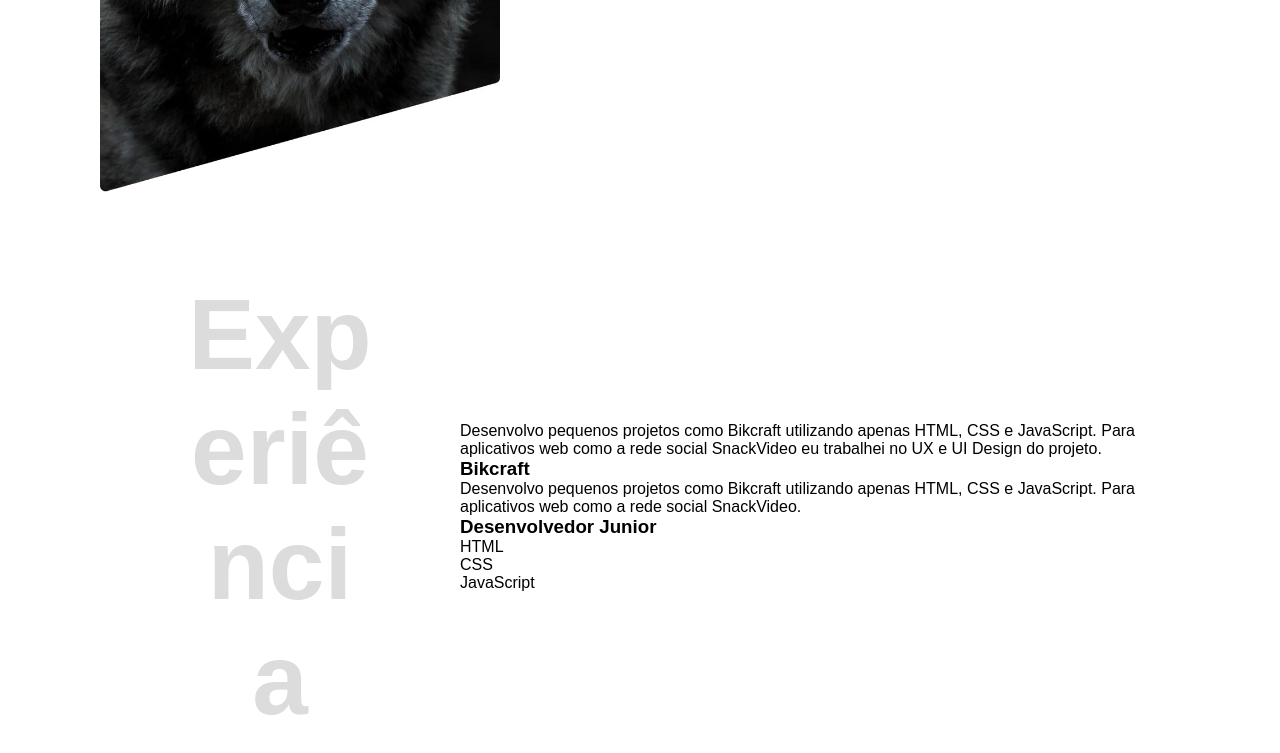
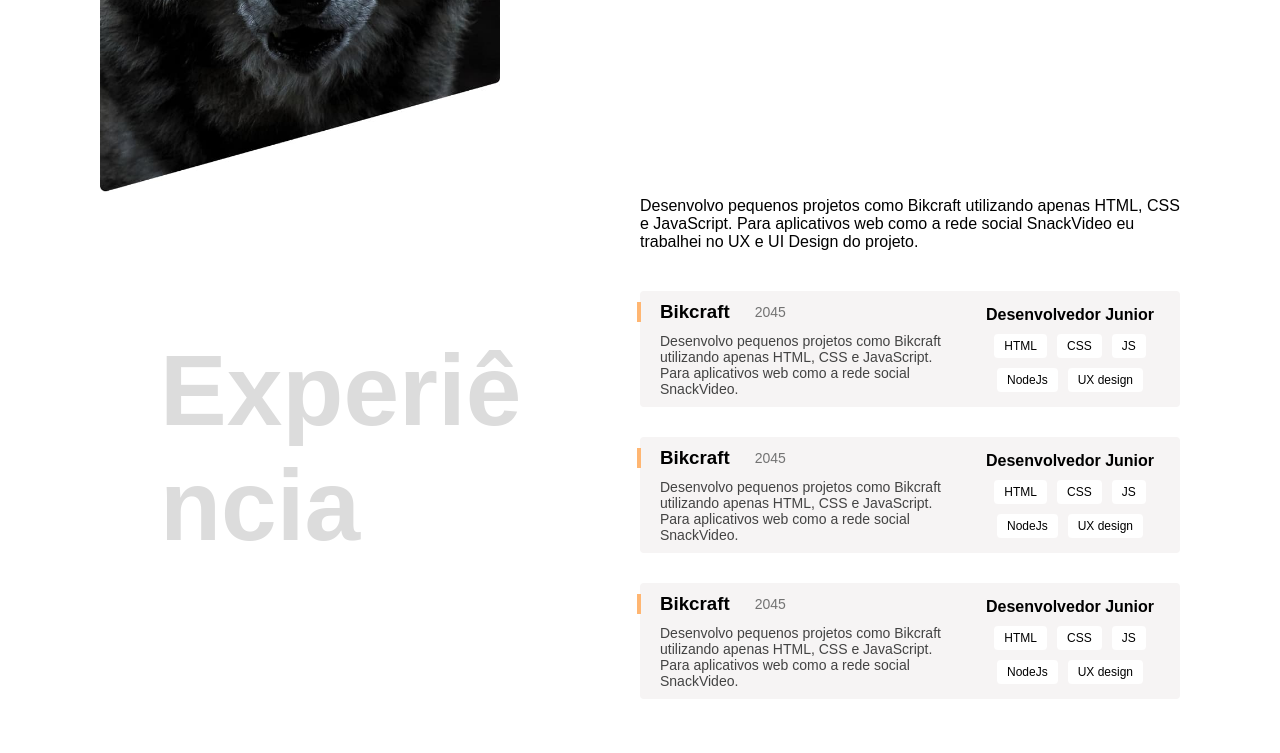
Before and after one commit to devopMarkz/Projeto-Portif-lio, a plain HTML site: page index.html in a window 1280 px wide. Shown: the part 553-1306 px from the top of the page. After the commit the page ends 1252 px from the top, so only its background shows below. Drawn offline with Linux system fonts and the light colour scheme.

Commit message:
Criando sessões de competência dos usuários

```diff
--- a/index.html
+++ b/index.html
@@ -45,7 +45,7 @@
             <h2 class="experiencia__container__titulo">Experiência</h2>
         </div>
 
-        <div class="experiencia__container">
+        <div class="experiencia__container experiencia-projetos">
             <p class="experiencia__container__descricao">
                 Desenvolvo pequenos projetos como Bikcraft utilizando apenas HTML, CSS e JavaScript. Para aplicativos web como a rede social SnackVideo eu trabalhei no UX e UI Design do projeto.
             </p>
@@ -61,7 +61,45 @@
                         <ul class="competencias__lista">
                             <li class="competencias__lista__item">HTML</li>
                             <li class="competencias__lista__item">CSS</li>
-                            <li class="competencias__lista__item">JavaScript</li>
+                            <li class="competencias__lista__item">JS</li>
+                            <li class="competencias__lista__item">NodeJs</li>
+                            <li class="competencias__lista__item">UX design</li>
+                        </ul>
+                    </div>
+                </li>
+
+                <li class="experiencia__container__lista__item">
+                    <div class="titulo-descricao">
+                        <h3>Bikcraft</h3>
+                        <p>Desenvolvo pequenos projetos como Bikcraft utilizando apenas HTML, CSS e JavaScript. Para aplicativos web como a rede social SnackVideo. </p>
+                    </div>
+
+                    <div class="competencias">
+                        <h3 class="competencias__titulo">Desenvolvedor Junior</h3>
+                        <ul class="competencias__lista">
+                            <li class="competencias__lista__item">HTML</li>
+                            <li class="competencias__lista__item">CSS</li>
+                            <li class="competencias__lista__item">JS</li>
+                            <li class="competencias__lista__item">NodeJs</li>
+                            <li class="competencias__lista__item">UX design</li>
+                        </ul>
+                    </div>
+                </li>
+
+                <li class="experiencia__container__lista__item">
+                    <div class="titulo-descricao">
+                        <h3>Bikcraft</h3>
+                        <p>Desenvolvo pequenos projetos como Bikcraft utilizando apenas HTML, CSS e JavaScript. Para aplicativos web como a rede social SnackVideo. </p>
+                    </div>
+
+                    <div class="competencias">
+                        <h3 class="competencias__titulo">Desenvolvedor Junior</h3>
+                        <ul class="competencias__lista">
+                            <li class="competencias__lista__item">HTML</li>
+                            <li class="competencias__lista__item">CSS</li>
+                            <li class="competencias__lista__item">JS</li>
+                            <li class="competencias__lista__item">NodeJs</li>
+                            <li class="competencias__lista__item">UX design</li>
                         </ul>
                     </div>
                 </li>
--- a/src/css/global.css
+++ b/src/css/global.css
@@ -17,10 +17,14 @@ ul{
 
 :root{
     --background-site: #FAFAFA;
+    --background-habilidades: #FFFFFF;
     --cor-fonte-principal: #000000;
     --cor-fonte-secundaria: #737373;
+    --cor-fonte-terciaria: #434343;
     --cor-destaque: #FF9534;
+    --cor-taxas: #FFB672;
     --cor-experiencia: #DCDCDC;
+    --cor-competencias: #F6F4F4;
     font-size: 62.5%;
 }
 
--- a/src/pages/experiencia.css
+++ b/src/pages/experiencia.css
@@ -1,13 +1,24 @@
 .experiencia{
     display: grid;
-    grid-template-columns: 1fr 2fr;
+    grid-template-columns: 1fr 1fr;
     align-items: center;
 }
 
 .experiencia__container__titulo{
     color: var(--cor-experiencia);
     font-size: 10rem;
-    padding: 80px;
-    text-align: center;
+    padding: 60px;
     word-break: break-all;
 }
+
+.experiencia-projetos{
+    display: flex;
+    flex-direction: column;
+    gap: 40px;
+}
+
+.experiencia__container__lista__item{
+    border-radius: .4rem;
+    padding: 10px 20px;
+    background-color: var(--cor-competencias);
+}
--- a/src/pages/index.css
+++ b/src/pages/index.css
@@ -1,5 +1,6 @@
 @import './lista-projetos.css';
 @import './experiencia.css';
+@import './lista-projetos.css';
 
 /* SEÇÃO DO BANNER */
 
--- a/src/pages/lista-projetos.css
+++ b/src/pages/lista-projetos.css
@@ -0,0 +1,74 @@
+.experiencia__container__lista {
+    display: flex;
+    flex-direction: column;
+    gap: 30px;
+}
+
+.experiencia__container__lista__item{
+    display: grid;
+    gap: 25px;
+    grid-template-columns: 1fr 180px;
+}
+
+.titulo-descricao{
+    display: flex;
+    flex-direction: column;
+    gap: 10px;
+}
+
+.titulo-descricao h3{
+    align-items: center;
+    display: flex;
+    position: relative;
+}
+
+.titulo-descricao h3::before{
+    background-color: var(--cor-taxas);
+    content: " ";
+    height: 20px;
+    width: 4px;
+    position: absolute;
+    left: -23px;
+}
+
+.titulo-descricao h3::after{
+    color: var(--cor-fonte-secundaria);
+    content: "2045";
+    font-size: 1.4rem;
+    font-weight: 300;
+    margin-left: 25px;
+}
+
+.titulo-descricao p{
+    color: var(--cor-fonte-terciaria);
+    font-size: 1.4rem;
+}
+
+/* COMPETÊNCIAS */
+
+.competencias{
+    display: flex;
+    flex-direction: column;
+    align-items: center;
+    justify-content: center;
+    gap: 10px;
+}
+
+.competencias__titulo{
+    font-size: 1.6rem;
+}
+
+.competencias__lista{
+    display: flex;
+    flex-wrap: wrap;
+    justify-content: center;
+    gap: 10px;
+}
+
+.competencias__lista__item{
+    border-radius: .4rem;
+    color: var(--cor-fonte-principal);
+    padding: .5rem 1rem;
+    background-color: white;
+    font-size: 1.2rem;
+}
```
